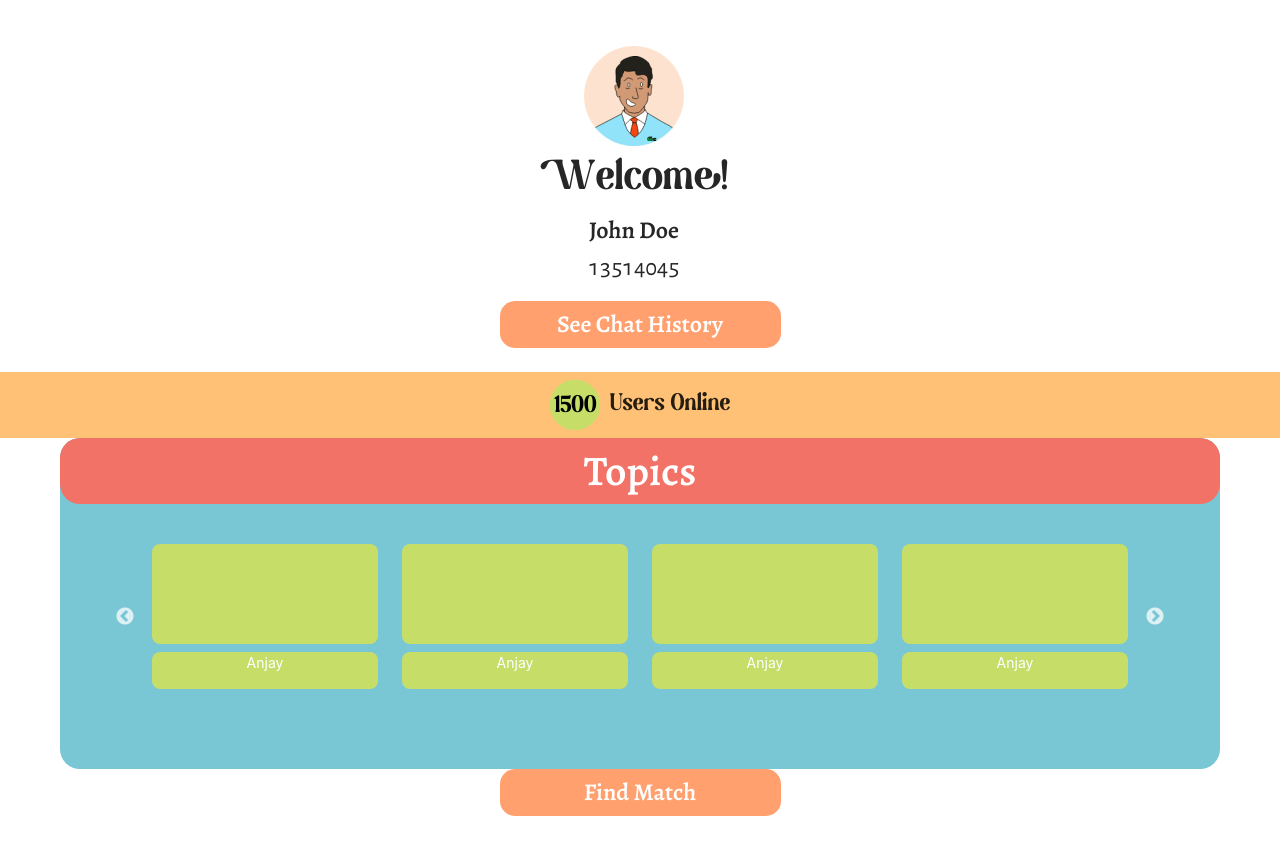
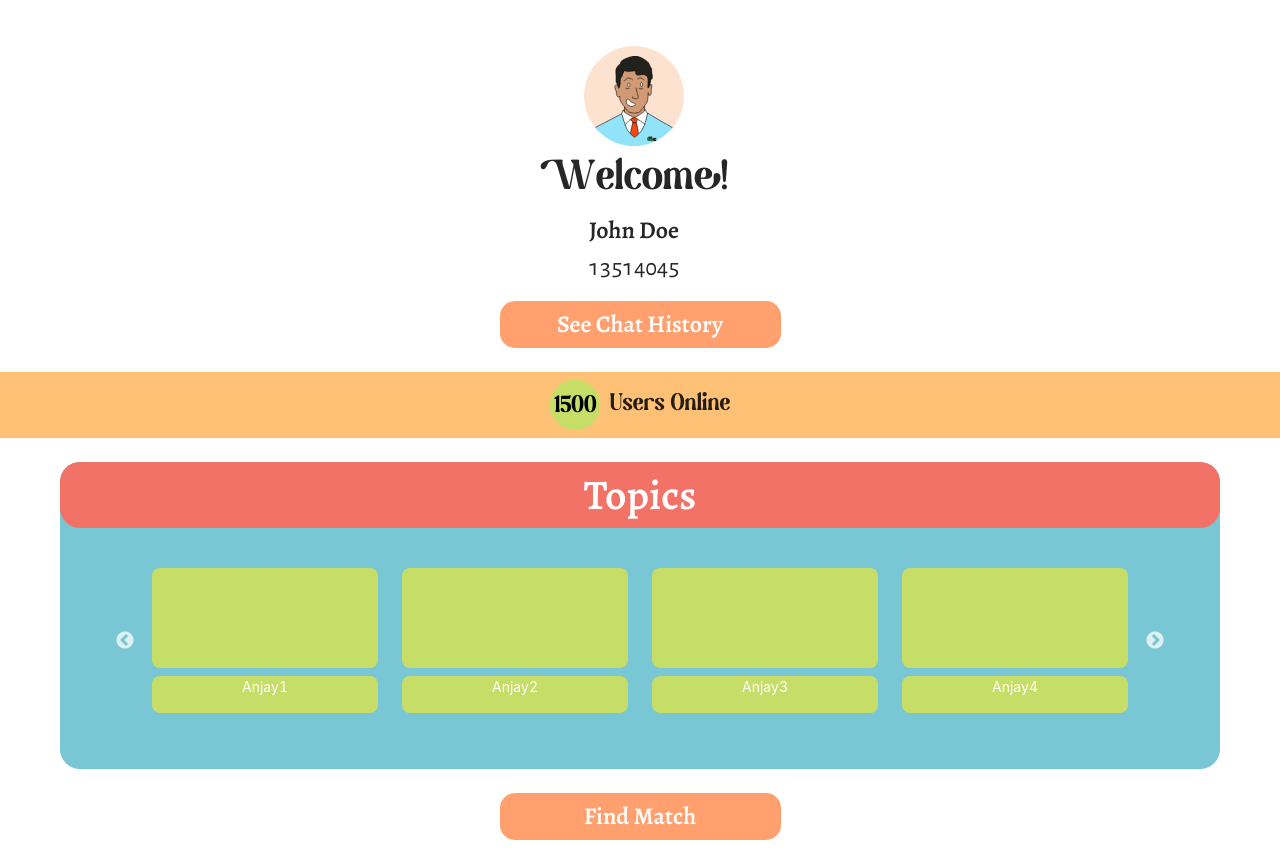
Before and after one commit to mikeleo03/E2EE-Secure-Messaging-App-FE, a React (Vite) app: page / in a window 1280 px wide. Before the commit the page ends 840 px from the top, so only its background shows below. Built offline with nearby package versions, Linux system fonts and the light colour scheme; no server answers.

Commit message:
add border to selected card

```diff
--- a/src/components/Card.tsx
+++ b/src/components/Card.tsx
@@ -3,22 +3,23 @@ import React from 'react';
 interface CardProps {
   text?: string;
   link?: string;
-  clicked: boolean;
+  onClick?: () => void;
+  selected: boolean;
 }
 
-const Card: React.FC<CardProps> = ({ text, link, clicked }) => {
+const Card: React.FC<CardProps> = ({ text, link, selected, onClick }) => {
   return (
-    <div>
+    <div onClick={onClick}>
       <div
         className={`bg-primaryGreen h-[100px] w-[226px] text-white rounded-lg mb-2 ${
-          clicked ? 'border-2 border-quarternaryOrange' : ''
+          selected ? 'border-2 border-quarternaryOrange' : ''
         } `}
       >
         {link}
       </div>
       <div
         className={`bg-primaryGreen h-[37px] w-[226px] text-white rounded-lg ${
-          clicked ? 'border-2 border-quarternaryOrange' : ''
+          selected ? 'border-2 border-quarternaryOrange' : ''
         }`}
       >
         {text}
--- a/src/components/CarouselCard.tsx
+++ b/src/components/CarouselCard.tsx
@@ -4,6 +4,10 @@ import Slick, { Settings } from 'react-slick';
 import 'slick-carousel/slick/slick.css';
 import 'slick-carousel/slick/slick-theme.css';
 import Card from './Card';
+import { useSelector } from 'react-redux';
+import { authSelector } from '../redux/selectors/auth';
+import { useDispatch } from 'react-redux';
+import { setTopic } from '../redux/actions/auth';
 
 const slickSettings: Settings = {
   lazyLoad: 'ondemand',
@@ -39,18 +43,19 @@ const slickSettings: Settings = {
 };
 
 const topics = [
-  { topic_id: 1, topic_name: 'Anjay' },
-  { topic_id: 2, topic_name: 'Anjay' },
-  { topic_id: 3, topic_name: 'Anjay' },
-  { topic_id: 4, topic_name: 'Anjay' },
-  { topic_id: 5, topic_name: 'Anjay' },
-  { topic_id: 6, topic_name: 'Anjay' },
-  { topic_id: 7, topic_name: 'Anjay' },
-  { topic_id: 8, topic_name: 'Anjay' },
-  { topic_id: 9, topic_name: 'Anjay' },
+  { topic_id: 1, topic_name: 'Anjay1' },
+  { topic_id: 2, topic_name: 'Anjay2' },
+  { topic_id: 3, topic_name: 'Anjay3' },
+  { topic_id: 4, topic_name: 'Anjay4' },
+  { topic_id: 5, topic_name: 'Anjay5' },
+  { topic_id: 6, topic_name: 'Anjay6' },
+  { topic_id: 7, topic_name: 'Anjay7' },
+  { topic_id: 8, topic_name: 'Anjay8' },
+  { topic_id: 9, topic_name: 'Anjay9' },
 ];
 const CarouselCard: React.FC = () => {
-  const [clickedTopic, setClickedTopic] = useState(0);
+  const { topic: selectedTopic } = useSelector(authSelector);
+  const dispatch = useDispatch();
 
   return (
     <div className="bg-primaryBlue xs:w-[250px] sm:w-[500px] md:w-[600px] lg:w-[800px] xl:w-[1000px] content-center my-0 mx-auto">
@@ -59,7 +64,8 @@ const CarouselCard: React.FC = () => {
           <Card
             key={topic.topic_id}
             text={topic.topic_name}
-            clicked={clickedTopic === topic.topic_id}
+            selected={selectedTopic === topic.topic_id}
+            onClick={() => dispatch(setTopic(topic.topic_id))}
           />
         ))}
       </Slick>
--- a/src/components/Topics.tsx
+++ b/src/components/Topics.tsx
@@ -8,16 +8,18 @@ interface TopicsProps {
 
 const Topics: React.FC<TopicsProps> = ({ className }) => {
   return (
-    <div className="bg-primaryBlue rounded-[20px] my-0 mx-auto">
+    <div className="my-6 w-full flex items-center justify-center">
+      <div className="bg-primaryBlue rounded-[20px]">
         <div
           className={`bg-primaryRed font-alegreya text-heading text-white rounded-[20px] mb-10`}
         >
           Topics
         </div>
         <div
-        className={`bg-primaryBlue rounded-[20px] xs:pb-4 xs:px-10 xs:my-8 sm:pb-10 sm:my-10 sm:px-20`}
+          className={`bg-primaryBlue rounded-[20px] xs:pb-4 xs:my-8 sm:my-10 xs:px-10 sm:px-20`}
         >
           <CarouselCard />
+        </div>
       </div>
     </div>
   );
--- a/src/pages/Home.tsx
+++ b/src/pages/Home.tsx
@@ -38,7 +38,7 @@ const Home: React.FC = () => {
         </OrangeButton>
         <OnlineUsers numUsers={1500} />
         <Topics />
-        <OrangeButton className="my-6" onClick={handleRedirectFindMatch}>
+        <OrangeButton onClick={handleRedirectFindMatch}>
           Find Match
         </OrangeButton>
       </div>
```
Lines whose indentation alone changed are shown as unchanged.
